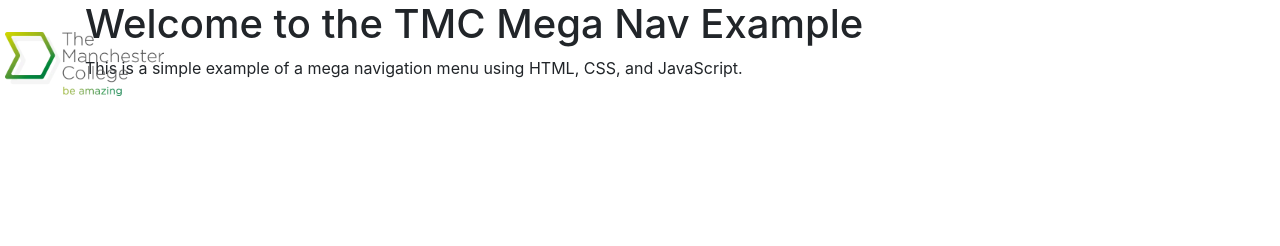
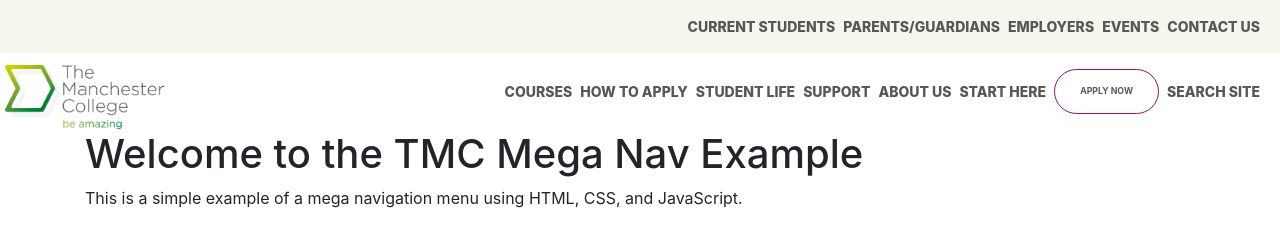
Before and after one commit to mikeh74/meganav, a website: page tmc/index.html in a window 1280 px wide. Drawn offline with nearby package versions, Linux system fonts and the light colour scheme.

Commit message:
Still working

```diff
--- a/tmc/index.js
+++ b/tmc/index.js
@@ -12,6 +12,8 @@ mainNavImgs.forEach(i => {
     };
 });
 
+
+(function () {
     const mainNavSecondaryItems = document.querySelectorAll('.main-nav-secondary-item > a');
     const submenus = document.querySelectorAll('.main-nav-secondary-item .submenu');
 
@@ -59,6 +61,8 @@ mainNavSecondaryItems.forEach(item => {
             };
         });
     });
+})();
+
 
 /**
  * function to find all elements with a class of target-expand and then loop
@@ -81,25 +85,25 @@ targetExpandElements.forEach(element => {
     });
 });
 
+(function () {
+    const mainNavToggle = () => {
+        const mainNavLinks = document.querySelector('.main-nav-links');
+        if (mainNavLinks) {
+            mainNavLinks.classList.toggle('main-nav-links-active');
+        }
+    }
+
     const mainNavBtnOpen = document.querySelector('.main-nav-btn-open');
-const mainNavBtnClose = document.querySelector('.main-nav-btn-close');
-
-const mainNavLinks = document.querySelector('.main-nav-links');
-
     if (mainNavBtnOpen) {
         mainNavBtnOpen.addEventListener('click', () => {
-        console.log('Main nav button clicked');
-        mainNavLinks.classList.toggle('main-nav-links-active');
+            mainNavToggle();
         });
     }
 
+    const mainNavBtnClose = document.querySelector('.main-nav-btn-close');
     if (mainNavBtnClose) {
         mainNavBtnClose.addEventListener('click', () => {
-        console.log('Main nav close button clicked');
-        mainNavLinks.classList.remove('main-nav-links-active');
+            mainNavToggle();
         });
     }
-
-const mainNavToggle = () => {
-    mainNavLinks.classList.toggle('main-nav-links-active');
-};
+}());
--- a/tmc/style.css
+++ b/tmc/style.css
@@ -23,21 +23,21 @@
 
 .main-nav-links {
     position: absolute;
-    display: none;
+    display: flex;
     flex-direction: column;
     flex-flow: column-reverse;
     align-items: center;
     width: 100%;
+    padding: 1rem 0;
     background-color: rgba(0, 89, 113, 98);
     color: #fff;
+    top: -100vh; /* Initially hidden off-screen */
+    transition: top 0.2s ease-in-out, opacity 0.2s ease-in-out;
 }
 
 .main-nav-links-active {
-    display: flex;
-}
-
-.main-nav-primary {
-    font-weight: 600;
+    top: 0px; /* Show the menu when active */
+    transition: top 0.2s ease-in-out, opacity 0.2s ease-in-out;
 }
 
 .main-nav-primary,
@@ -47,6 +47,13 @@
     display: block;
     width: 100%;
     margin: 0;
+    padding: 0 1rem;
+}
+
+.main-nav-primary {
+    /* border-top: 1px solid #fff; */
+    padding-top: 1rem;
+    font-weight: 600;
 }
 
 .main-nav-primary a,
@@ -55,14 +62,35 @@
 }
 
 .main-nav-secondary {
-    font-weight: 800;
-    margin: 1rem 0;
+    font-weight: 600;
 }
 
 .main-nav-primary-item,
 .main-nav-secondary-item {
     font-size: 0.875rem;
     list-style: none;
+    /* position: relative; */
+}
+
+
+
+/* .main-nav-primary-item > a::after,
+.main-nav-secondary-item > a::after {
+    content: 'foo';
+    display: block;
+    width: 100%;
+    position: absolute;
+    top: 0;
+    height: 100%;
+    width: 100%;
+    right: 0
+} */
+
+.main-nav-secondary-item:last-child {
+    padding-bottom: 1rem;
+    border-bottom: 1px solid #fff;
+
+    /* Add any additional styles you want for the last item */
 }
 
 .main-nav-btn-open {
@@ -110,7 +138,7 @@
     pointer-events: initial;
     transition: opacity 0.2s ease-in-out, top 0.2s ease-in-out, max-height 0.33s ease-in-out;
     height: auto;
-    max-height: 600px;
+    max-height: 300px;
     /* Prevents the submenu from growing too large */
 }
 
@@ -201,6 +229,11 @@ li.submenu-links-item {
         display: block;
     }
 
+    .main-nav-primary {
+        border: none;
+        padding: 0;
+    }
+
     .main-nav-primary,
     .main-nav-secondary {
         display: flex;
@@ -210,19 +243,29 @@ li.submenu-links-item {
         gap: 0.5rem;
         width: 100%;
         padding: 1rem 2rem;
+        margin: 1rem 0;
+        padding: 0;
+        font-weight: 800;
     }
 
     .main-nav-links {
         position: initial;
+        display: flex;
         flex-flow: column;
         justify-content: space-between;
         background-color: #fff;
         color: #575756;
+        padding: 0;
     }
 
     .main-nav-secondary-item {
         display: flex;
         align-items: center;
+    }
+
+    .main-nav-secondary-item:last-child {
+        padding: 0;
+        border: none;
     }
 
     .main-nav-btn-open {
```
Lines whose indentation alone changed are shown as unchanged.
